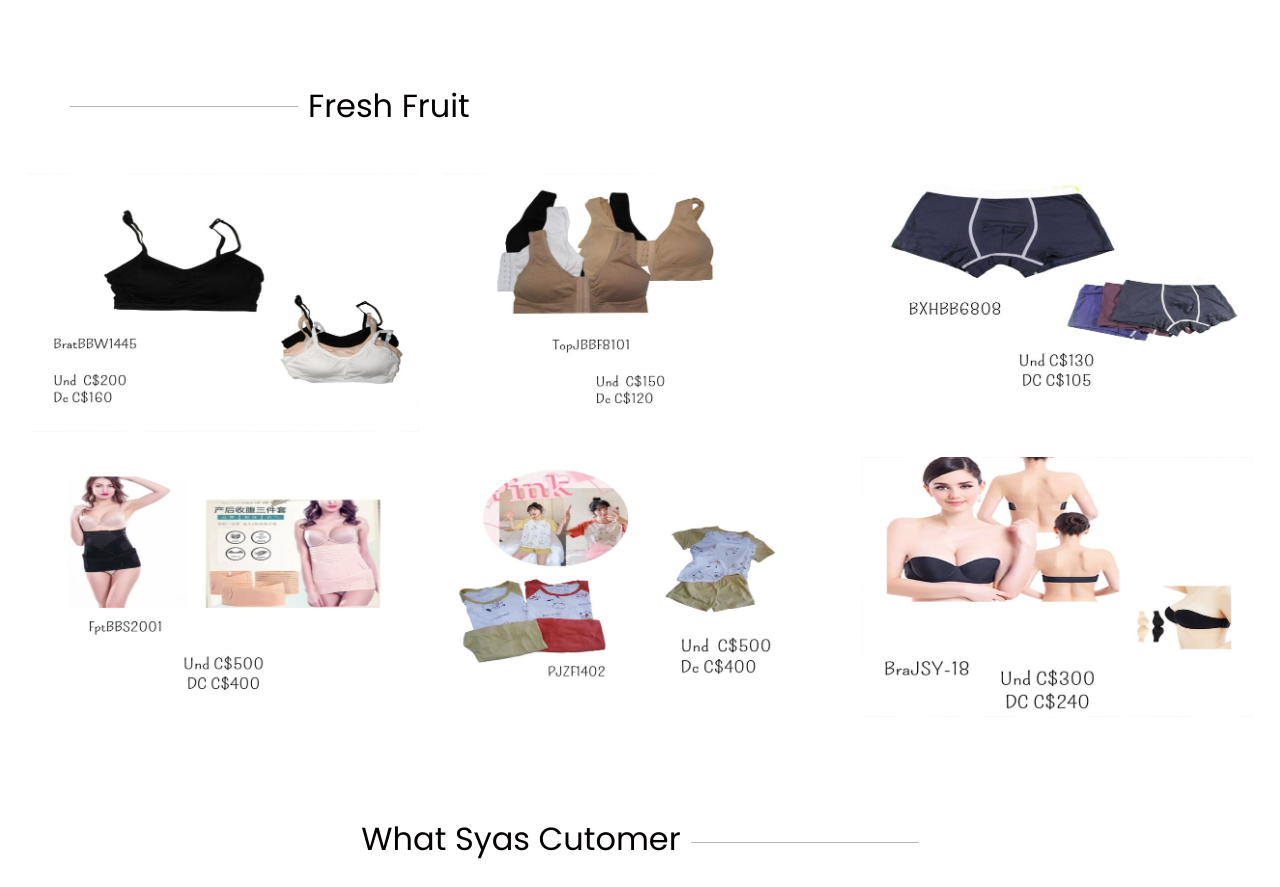
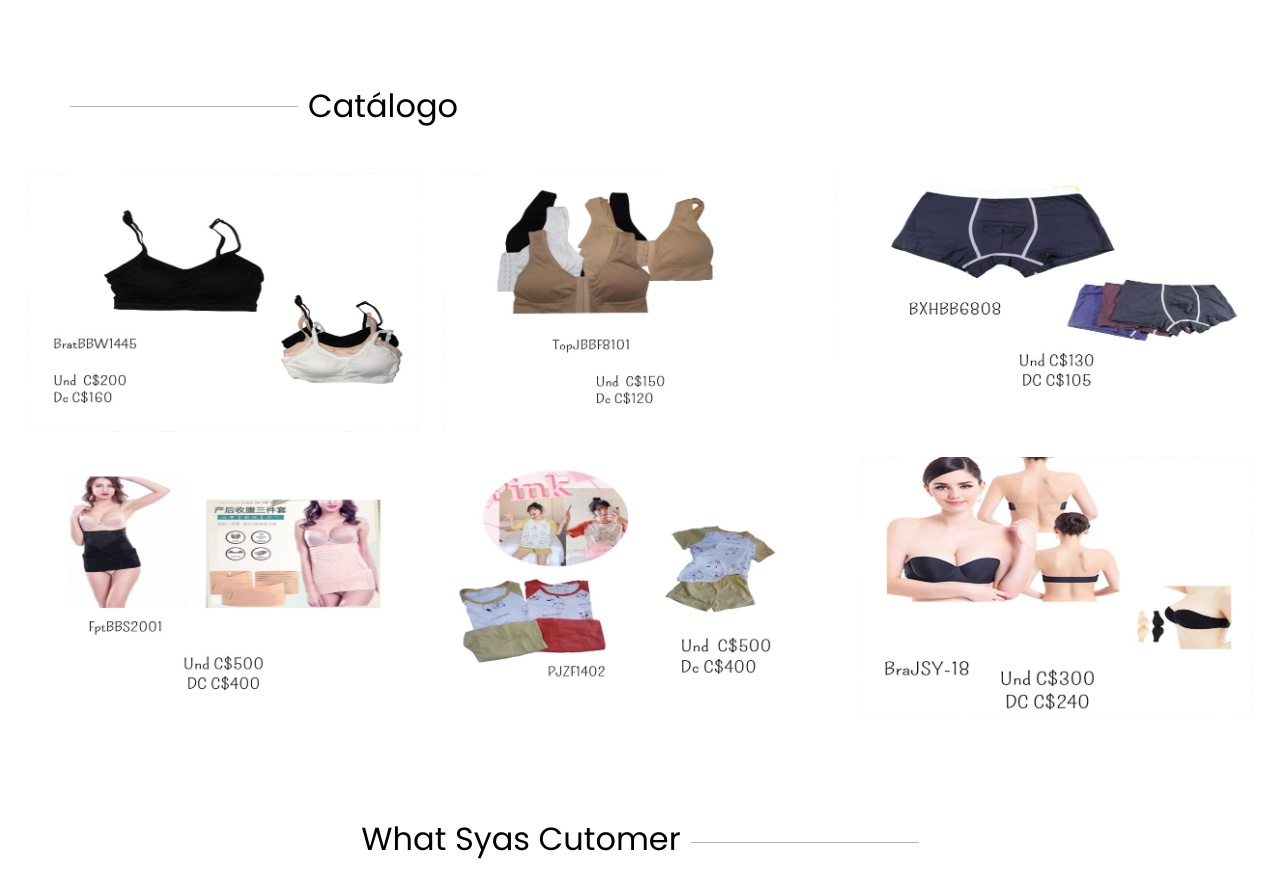
Before and after one commit to Dalia8030/TiendaIpaoUnderwear-, a plain HTML site: page index.html in a window 1280 px wide. Shown: the part 1640-2527 px from the top of the page. Drawn offline with nearby package versions, Linux system fonts and the light colour scheme; a web font is replaced by a local one.

Commit message:
Update index.html

```diff
--- a/index.html
+++ b/index.html
@@ -216,7 +216,7 @@ Trabajamos bajo un fuerte modelo de selección entre varias marcar con el objeti
       <div class="heading_container">
         <hr>
         <h2>
-          Fresh Fruit
+         Catálogo
         </h2>
       </div>
     </div>
```
